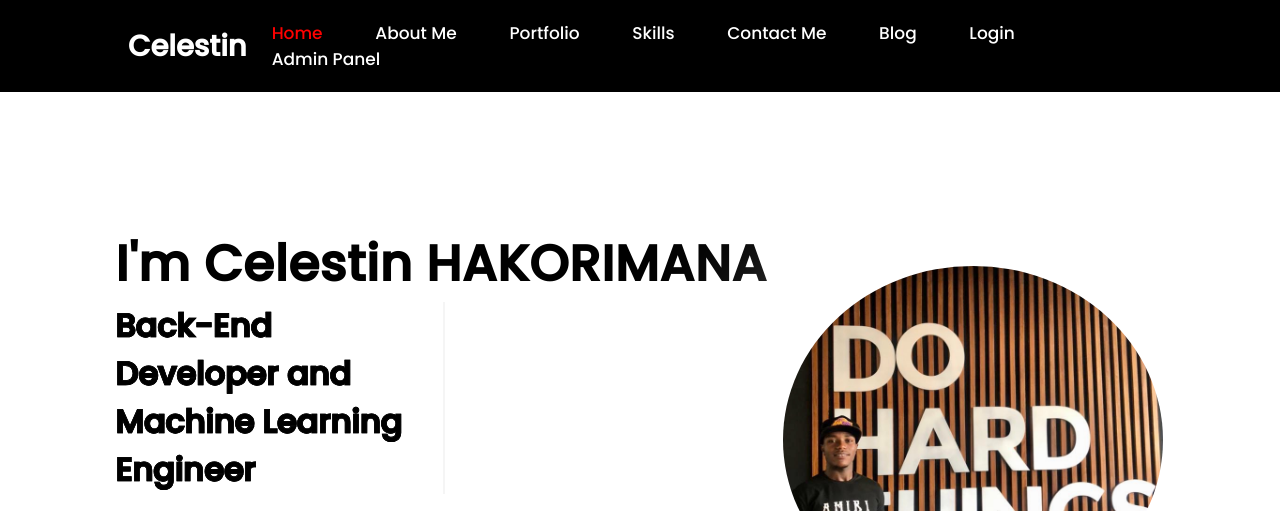
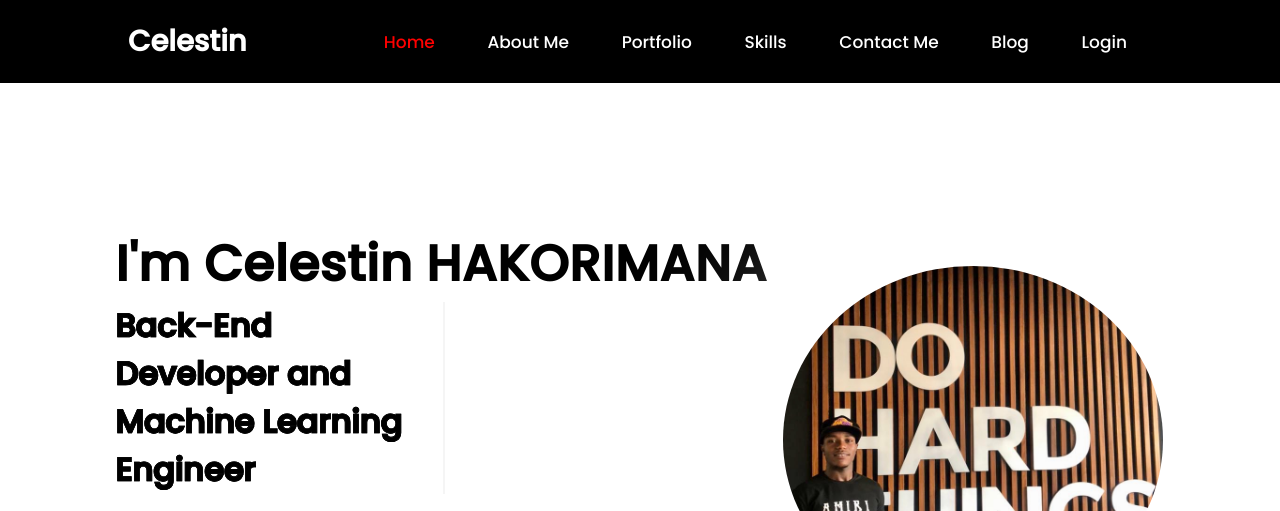
Before and after one commit to Celestin25/my_brand, a website: page index.html in a window 1280 px wide. Shown: the top 511 px of the page. Drawn offline with nearby package versions, Linux system fonts and the light colour scheme.

Commit message:
Update index.html

```diff
--- a/index.html
+++ b/index.html
@@ -23,7 +23,7 @@
         <a href="#contact" style="--vlr: 5">Contact Me</a>
         <a href="blog.html" style="--vlr: 6">Blog</a>
         <a href="login.html" style="--vlr: 7">Login</a>
-        <a href="/admin">Admin Panel</a>
+        <!--<a href="/admin">Admin Panel</a>-->
       </nav>
     </header>
 
```
